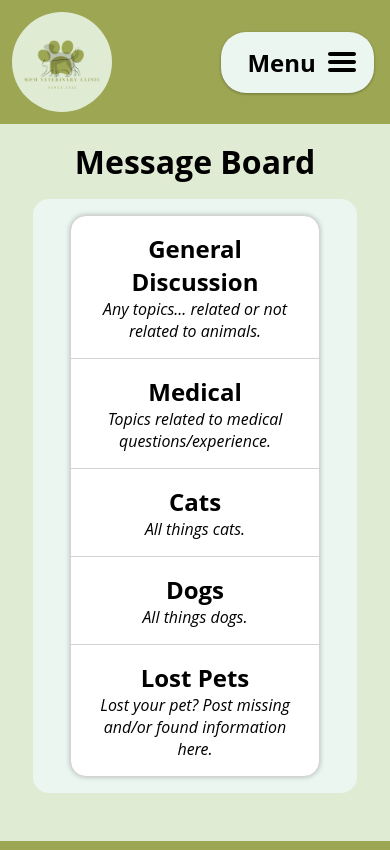
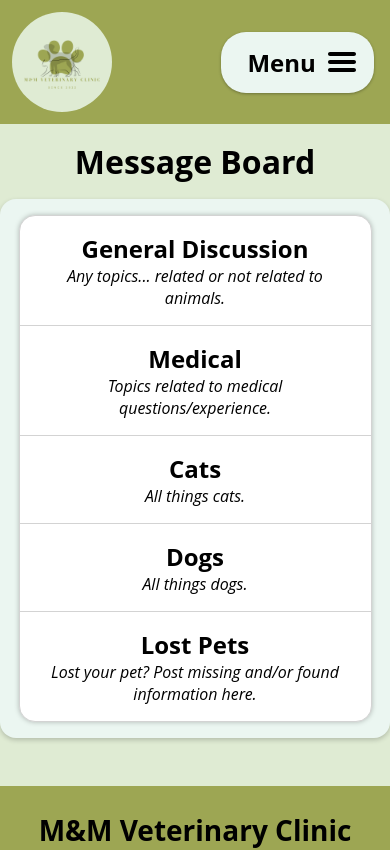
Before and after one commit to kirkwood616/mm-vet-app-frontend, a React (Create React App) app: page /message-board in a window 390 px wide. Shown: the top 850 px of the page. Built offline with nearby package versions, Linux system fonts and the light colour scheme.

Commit message:
Styling & mobile media query

```diff
--- a/src/components/message-board/MessageBoardHome.css
+++ b/src/components/message-board/MessageBoardHome.css
@@ -10,6 +10,7 @@
 .messageBoardCategories {
   background-color: var(--light-green);
   border-radius: 1rem;
+  box-shadow: 0 2px 5px 0 rgba(0, 0, 0, 0.2);
   padding: 1rem;
   width: 75%;
 }
@@ -53,7 +54,6 @@ div.categoriesContainer > div:hover {
 
 div.categoriesContainer > div:nth-child(1) {
   border-radius: 1rem 1rem 0 0;
-  /* border-bottom: 1px solid lightgray; */
 }
 
 div.categoriesContainer > div:nth-child(1):hover {
@@ -69,3 +69,14 @@ div.categoriesContainer > div:last-child:hover {
   background-color: var(--dark-green);
   border-radius: 0 0 1rem 1rem;
 }
+
+@media only screen and (max-width: 480px) {
+  .MessageBoardHome .messageBoardCategories {
+    width: 100%;
+    padding: 1rem 0;
+  }
+
+  .MessageBoardHome .messageBoardCategories .categoriesContainer {
+    max-width: 90%;
+  }
+}
```
